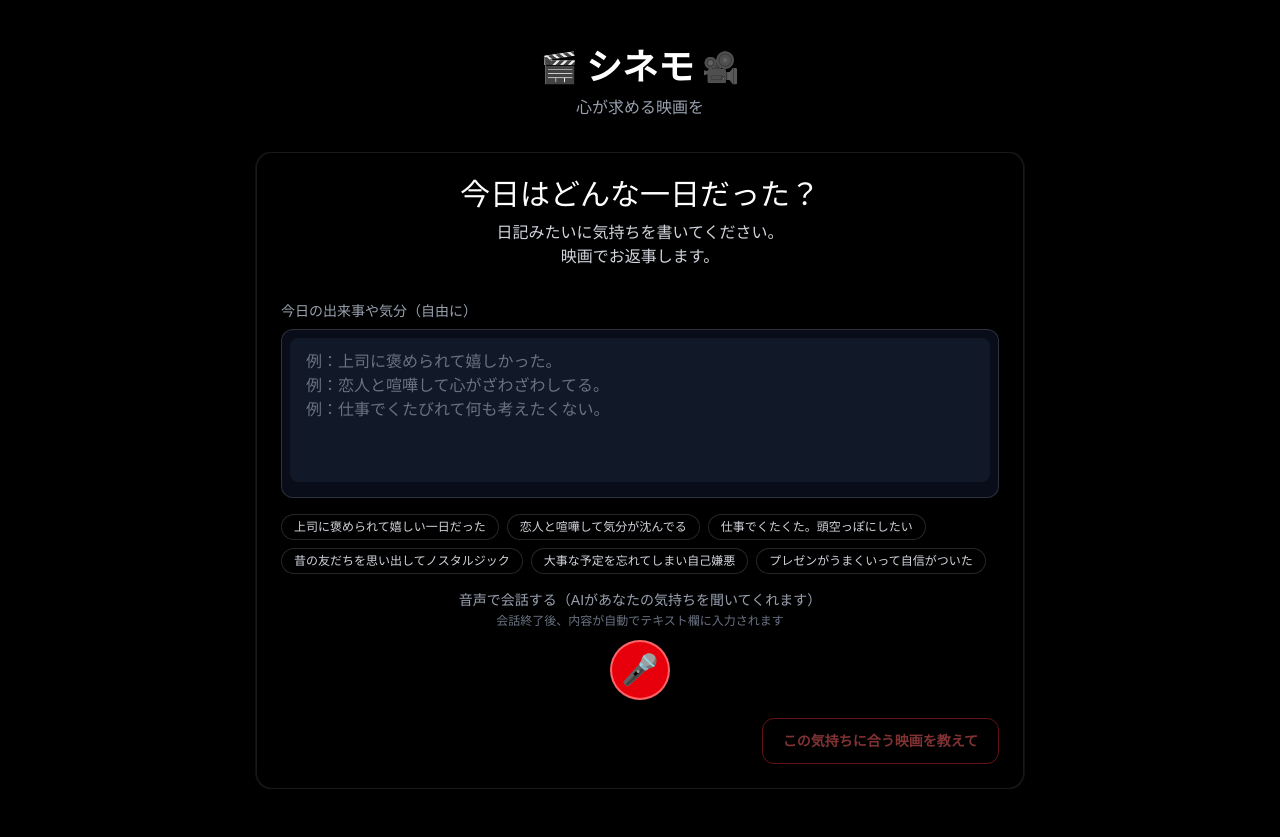
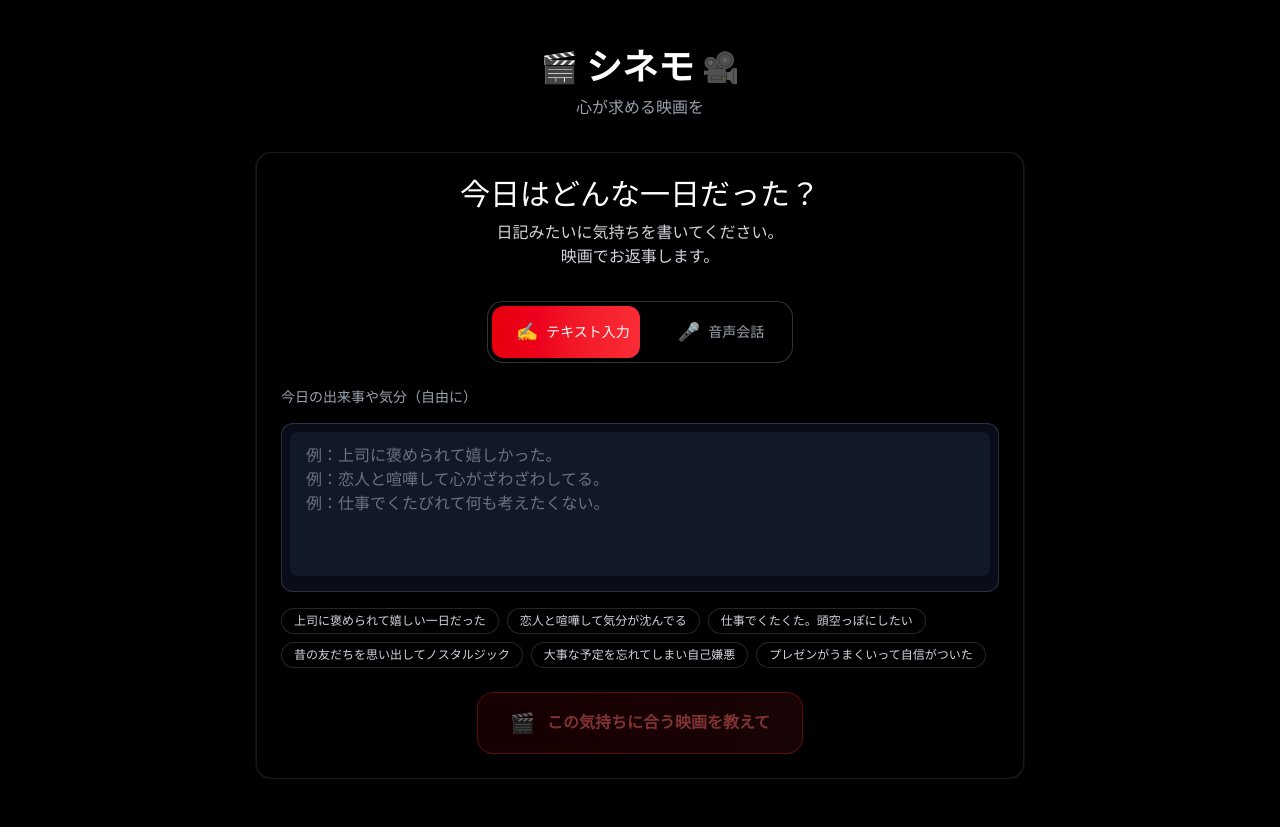
Before and after one commit to kotaro-kadoshima/cinemo-front, a Next.js app: page /search in a window 1280 px wide. Built offline with nearby package versions, Linux system fonts and the light colour scheme.

Commit message:
feat: テキスト入力と音声会話のモード切替機能を追加

```diff
--- a/app/search/page.tsx
+++ b/app/search/page.tsx
@@ -192,6 +192,7 @@ function SearchPageContent() {
   const [overlayPhase, setOverlayPhase] = useState<"idle" | "leaving" | "gone">(
     "idle"
   );
+  const [inputMode, setInputMode] = useState<"text" | "voice">("text");
   const searchParams = useSearchParams();
   const showStreaming = searchParams.get("streaming") === "true";
 
@@ -261,14 +262,15 @@ function SearchPageContent() {
     e.preventDefault();
 
     const mood = text.trim();
-    // 音声会話が接続中の場合はバリデーションをスキップ
-    if (!mood && !connected) {
-      setError("今日の出来事や気分を入力してください。");
+
+    // 音声会話中の場合は何もしない（会話終了時に自動で検索される）
+    if (connected) {
       return;
     }
 
-    // 音声会話中の場合は何もしない（会話終了時に自動で検索される）
-    if (connected) {
+    // テキストモードでテキストが空の場合はエラー
+    if (inputMode === "text" && !mood) {
+      setError("今日の出来事や気分を入力してください。");
       return;
     }
 
@@ -397,6 +399,8 @@ function SearchPageContent() {
       // 接続が切断された時
       const conversationText = getConversationAsText();
       if (conversationText.trim()) {
+        // テキストモードに切り替えてから要約を設定
+        setInputMode("text");
         // 会話を要約してからテキストエリアに設定
         summarizeAndSetText(conversationText);
         // 会話履歴をクリア（次回の会話のため）
@@ -509,7 +513,49 @@ function SearchPageContent() {
             <div aria-hidden className="mx-auto mt-3 h-1 w-24 " />
           </div>
 
-          <label htmlFor="mood" className="block text-sm text-gray-400 mb-2">
+          {/* モードセレクタ */}
+          <div className="flex justify-center mb-6">
+            <div className="relative bg-black/60 rounded-2xl p-1 border border-white/20">
+              <div
+                className="absolute top-1 bottom-1 rounded-xl bg-gradient-to-r from-red-600 to-red-500 transition-all duration-300 ease-out"
+                style={{
+                  left: inputMode === "text" ? "4px" : "50%",
+                  width: "calc(50% - 4px)",
+                }}
+              />
+              <div className="relative flex">
+                <button
+                  type="button"
+                  onClick={() => setInputMode("text")}
+                  className={`relative z-10 flex items-center gap-2 px-6 py-3 rounded-xl text-sm font-medium transition-colors duration-200 ${
+                    inputMode === "text"
+                      ? "text-white"
+                      : "text-gray-400 hover:text-gray-200"
+                  }`}
+                >
+                  <span className="text-lg">✍️</span>
+                  テキスト入力
+                </button>
+                <button
+                  type="button"
+                  onClick={() => setInputMode("voice")}
+                  className={`relative z-10 flex items-center gap-2 px-6 py-3 rounded-xl text-sm font-medium transition-colors duration-200 ${
+                    inputMode === "voice"
+                      ? "text-white"
+                      : "text-gray-400 hover:text-gray-200"
+                  }`}
+                >
+                  <span className="text-lg">🎤</span>
+                  音声会話
+                </button>
+              </div>
+            </div>
+          </div>
+
+          {/* テキスト入力モード */}
+          {inputMode === "text" && (
+            <div className="space-y-4">
+              <label htmlFor="mood" className="block text-sm text-gray-400">
                 今日の出来事や気分（自由に）
               </label>
 
@@ -525,98 +571,152 @@ function SearchPageContent() {
               </div>
 
               {/* 例文チップ */}
-          <div className="mt-4 flex flex-wrap gap-2">
+              <div className="flex flex-wrap gap-2">
                 {EXAMPLES.map((ex) => (
                   <button
                     key={ex}
                     type="button"
                     onClick={() => setText(ex)}
-                className="rounded-full border border-white/15 bg-black/40 px-3 py-1 text-xs text-gray-300 hover:border-red-500 hover:text-white transition"
+                    className="rounded-full border border-white/15 bg-black/40 px-3 py-1 text-xs text-gray-300 hover:border-red-500 hover:text-white transition-all duration-200 hover:scale-105"
                     aria-label={`例文: ${ex}`}
                   >
                     {ex}
                   </button>
                 ))}
               </div>
+            </div>
+          )}
 
-          {/* 音声会話 */}
-          <div className="mt-4 flex flex-col items-center gap-3">
-            <label className="text-sm text-gray-400 text-center">
-              音声で会話する（AIがあなたの気持ちを聞いてくれます）
+          {/* 音声会話モード */}
+          {inputMode === "voice" && (
+            <div className="space-y-6">
+              <div className="text-center">
+                <h3 className="text-lg font-medium text-gray-200 mb-2">
+                  AIと音声で会話しましょう
+                </h3>
+                <p className="text-sm text-gray-400">
+                  AIがあなたの気持ちを聞いてくれます
                   <br />
                   <span className="text-xs text-gray-500">
-                会話終了後、内容が自動でテキスト欄に入力されます
+                    会話終了後、内容が自動でテキスト欄に入力され映画を探します
                   </span>
-            </label>
-            <div className="flex items-center gap-3">
+                </p>
+              </div>
+
+              {/* メイン音声ボタン */}
+              <div className="flex flex-col items-center gap-4">
+                <div className="relative">
                   <button
+                    type="button"
                     ref={connectButtonRef}
-                className={`inline-flex items-center justify-center rounded-full transition shadow-lg w-14 h-14 text-white text-3xl focus:outline-none focus:ring-2 focus:ring-red-400 ${
+                    className={`relative inline-flex items-center justify-center rounded-full transition-all duration-300 shadow-2xl w-20 h-20 focus:outline-none focus:ring-4 overflow-hidden ${
                       connected
-                    ? "bg-green-600 hover:bg-green-700"
-                    : "bg-red-600 hover:bg-red-700"
+                        ? "focus:ring-green-400/50 animate-pulse"
+                        : "focus:ring-red-400/50 hover:scale-105"
                     }`}
                     onClick={connected ? disconnect : connect}
                     disabled={loading}
                     title={connected ? "音声接続を切断" : "音声接続を開始"}
                   >
-                🎤
+                    {/* 背景グラデーション */}
+                    <div className={`absolute inset-0 rounded-full transition-all duration-300 ${
+                      connected
+                        ? "bg-gradient-to-b from-green-500 to-green-600 hover:from-green-600 hover:to-green-700"
+                        : "bg-gradient-to-b from-red-500 to-red-600 hover:from-red-600 hover:to-red-700"
+                    }`} />
+
+                    {/* Cinemo画像 */}
+                    <div className="relative z-10 w-20 h-20 rounded-full overflow-hidden bg-white/90 flex items-center justify-center">
+                      <img
+                        src="/cinemo.png"
+                        alt="Cinemo"
+                        className="w-28 h-28 object-contain"
+                      />
+                    </div>
+
+                    {/* 接続時のオーバーレイ */}
+                    {connected && (
+                      <>
+                        <div className="absolute inset-0 rounded-full bg-green-400/30 animate-ping" />
+                        <div className="absolute top-1 right-1 w-4 h-4 bg-red-500 rounded-full flex items-center justify-center">
+                          <div className="w-2 h-2 bg-white rounded-full animate-pulse" />
+                        </div>
+                      </>
+                    )}
                   </button>
+                </div>
+
+                {/* 接続状態テキスト */}
+                <div className="text-center">
+                  <div className={`text-sm font-medium ${connected ? "text-green-400" : "text-gray-400"}`}>
+                    {connected ? "接続中 - お話しください" : "クリックして音声会話を開始"}
+                  </div>
+                </div>
+
+                {/* 追加コントロール */}
                 {connected && (
+                  <div className="flex items-center gap-4">
                     <button
-                  className={`inline-flex items-center justify-center rounded-full transition shadow-lg w-12 h-12 text-white focus:outline-none focus:ring-2 focus:ring-gray-400 ${
+                      type="button"
+                      className={`inline-flex items-center justify-center rounded-full transition-all duration-200 shadow-lg w-12 h-12 text-lg focus:outline-none focus:ring-2 ${
                         muted
-                      ? "bg-gray-600 hover:bg-gray-700"
-                      : "bg-blue-600 hover:bg-blue-700"
+                          ? "bg-gray-600 hover:bg-gray-700 focus:ring-gray-400 text-gray-300"
+                          : "bg-blue-600 hover:bg-blue-700 focus:ring-blue-400 text-white hover:scale-105"
                       }`}
                       onClick={() => setMuted(!muted)}
                       title={muted ? "ミュート解除" : "ミュート"}
                     >
                       {muted ? "🔇" : "🔊"}
                     </button>
+                  </div>
                 )}
-            </div>
-            {connected && (
-              <div className="text-xs text-gray-500 text-center">
-                {muted ? "音声入力がミュートされています" : "音声入力中..."}
-                {!muted && inVolume > 0 && (
-                  <div className="mt-1 w-32 h-1 bg-gray-700 rounded-full mx-auto overflow-hidden">
+
+                {/* 音量インジケーター */}
+                {connected && !muted && (
+                  <div className="w-48 text-center">
+                    <div className="text-xs text-gray-500 mb-2">音声レベル</div>
+                    <div className="w-full h-2 bg-gray-700 rounded-full overflow-hidden">
                       <div
-                      className="h-full bg-green-500 transition-all duration-100"
+                        className="h-full bg-gradient-to-r from-green-400 to-green-500 transition-all duration-100 rounded-full"
                         style={{ width: `${Math.min(inVolume * 100, 100)}%` }}
                       />
                     </div>
-                )}
                   </div>
                 )}
+
+                {/* サマライズ中 */}
                 {isSummarizing && (
-              <div className="text-xs text-blue-400 text-center flex items-center justify-center gap-2 mt-2">
-                <div className="animate-spin w-3 h-3 border border-blue-400 border-t-transparent rounded-full"></div>
-                AIが会話を要約して映画を探します...
+                  <div className="text-sm text-blue-400 text-center flex items-center justify-center gap-3 mt-4 p-4 bg-blue-500/10 rounded-xl border border-blue-500/20">
+                    <div className="animate-spin w-4 h-4 border-2 border-blue-400 border-t-transparent rounded-full"></div>
+                    <span>AIが会話を要約して映画を探しています...</span>
                   </div>
                 )}
               </div>
+            </div>
+          )}
 
           {/* 送信ボタン */}
-          <div className="mt-5 flex justify-end">
+          {inputMode === "text" && (
+            <div className="mt-6 flex justify-center">
               <button
                 type="submit"
-              disabled={loading || (!text.trim() && !connected)}
-              className="inline-flex items-center gap-2 rounded-xl border border-red-500/80 px-5 py-3 text-sm font-semibold text-red-400 hover:text-white hover:bg-red-500/90 disabled:opacity-50 transition"
+                disabled={loading || !text.trim()}
+                className="group relative inline-flex items-center gap-3 rounded-2xl border border-red-500/60 bg-gradient-to-r from-red-600/20 to-red-500/20 px-8 py-4 text-base font-semibold text-red-400 hover:text-white hover:border-red-400 hover:from-red-600/40 hover:to-red-500/40 disabled:opacity-50 disabled:cursor-not-allowed transition-all duration-300 hover:scale-105 hover:shadow-lg hover:shadow-red-500/20"
               >
-              {connected
-                ? "音声会話中（終了後に自動で映画を検索）"
-                : "この気持ちに合う映画を教えて"
-              }
+                <span className="text-xl">🎬</span>
+                <span>この気持ちに合う映画を教えて</span>
+                <div className="absolute inset-0 rounded-2xl bg-gradient-to-r from-red-600/0 to-red-500/0 group-hover:from-red-600/10 group-hover:to-red-500/10 transition-all duration-300" />
               </button>
             </div>
+          )}
 
           {error && (
             <div
               role="alert"
-              className="mt-3 rounded-md border border-red-400/40 bg-red-500/10 px-3 py-2 text-sm text-red-200"
+              className="mt-4 rounded-xl border border-red-400/50 bg-gradient-to-r from-red-500/10 to-red-600/10 px-4 py-3 text-sm text-red-200 backdrop-blur-sm shadow-lg flex items-center gap-3"
             >
-              {error}
+              <span className="text-lg">⚠️</span>
+              <span>{error}</span>
             </div>
           )}
         </form>
@@ -720,9 +820,11 @@ function SearchPageContent() {
                 <button
                   type="button"
                   onClick={onResetSearch}
-                  className="inline-flex items-center gap-2 rounded-xl border border-white/50 bg-black/60 px-6 py-3 text-sm md:text-base font-semibold text-white hover:text-white hover:border-white hover:bg-black/80 hover:shadow-[0_0_15px_rgba(255,255,255,0.8)] transition"
+                  className="group relative inline-flex items-center gap-3 rounded-2xl border border-white/40 bg-gradient-to-r from-gray-800/60 to-gray-700/60 px-8 py-4 text-base font-semibold text-white hover:border-white/70 hover:from-gray-700/80 hover:to-gray-600/80 transition-all duration-300 hover:scale-105 hover:shadow-lg hover:shadow-white/10 backdrop-blur-sm"
                 >
-                  もう一度探す
+                  <span className="text-xl">🔄</span>
+                  <span>もう一度探す</span>
+                  <div className="absolute inset-0 rounded-2xl bg-gradient-to-r from-white/0 to-white/0 group-hover:from-white/5 group-hover:to-white/5 transition-all duration-300" />
                 </button>
               </div>
             </section>
```
Also changed, not shown: public/cinemo.png (added). Lines whose indentation alone changed are shown as unchanged.
